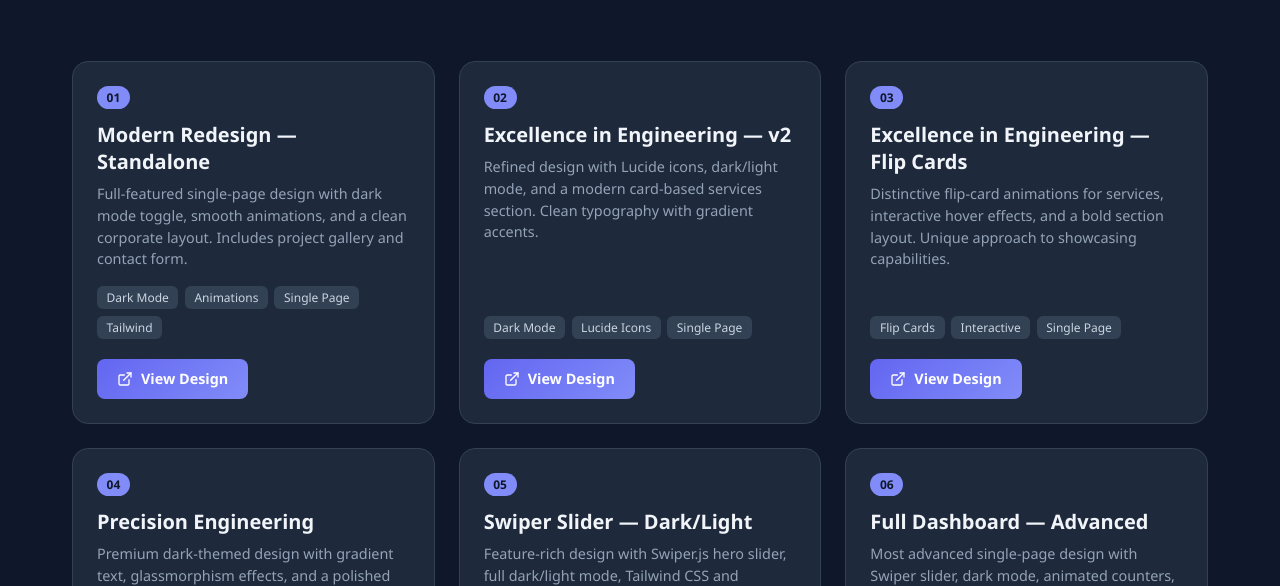
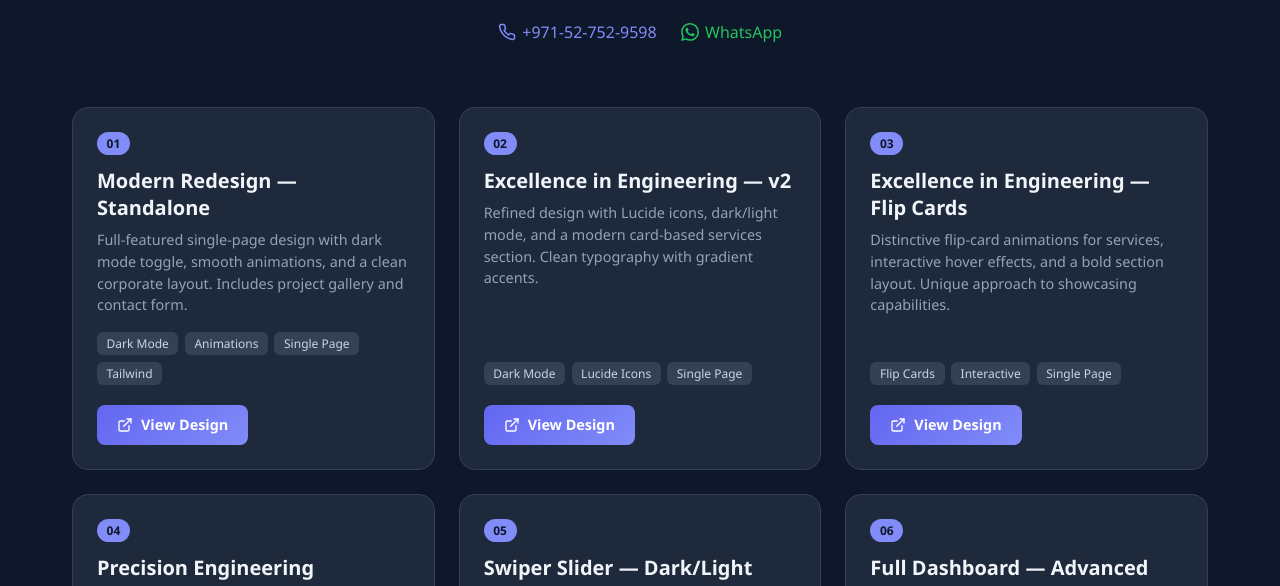
Before and after one commit to mujtaba9598-hasan/sample_technical_websites, a plain HTML site: page index.html in a window 1280 px wide. Shown: the part 176-762 px from the top of the page. Drawn offline with Linux system fonts and the light colour scheme.

Commit message:
Add contact info (call + WhatsApp) and Quartermasters FZC footer to index
Co-Authored-By: Claude Opus 4.6 (1M context) <noreply@anthropic.com>

```diff
--- a/index.html
+++ b/index.html
@@ -150,6 +150,16 @@
     <div class="header">
         <h1>Website Design Portfolio</h1>
         <p>Browse through different website designs built for a technical services company. Each option showcases a unique layout, style, and feature set.</p>
+        <div style="margin-top: 1.5rem; display: flex; justify-content: center; gap: 1.5rem; flex-wrap: wrap;">
+            <a href="tel:+971527529598" style="color: #818cf8; text-decoration: none; font-size: 1rem; display: inline-flex; align-items: center; gap: 0.4rem;">
+                <svg width="18" height="18" viewBox="0 0 24 24" fill="none" stroke="#818cf8" stroke-width="2" stroke-linecap="round" stroke-linejoin="round"><path d="M22 16.92v3a2 2 0 0 1-2.18 2 19.79 19.79 0 0 1-8.63-3.07 19.5 19.5 0 0 1-6-6 19.79 19.79 0 0 1-3.07-8.67A2 2 0 0 1 4.11 2h3a2 2 0 0 1 2 1.72c.127.96.361 1.903.7 2.81a2 2 0 0 1-.45 2.11L8.09 9.91a16 16 0 0 0 6 6l1.27-1.27a2 2 0 0 1 2.11-.45c.907.339 1.85.573 2.81.7A2 2 0 0 1 22 16.92z"/></svg>
+                +971-52-752-9598
+            </a>
+            <a href="https://wa.me/971527529598" target="_blank" style="color: #22c55e; text-decoration: none; font-size: 1rem; display: inline-flex; align-items: center; gap: 0.4rem;">
+                <svg width="18" height="18" viewBox="0 0 24 24" fill="#22c55e"><path d="M17.472 14.382c-.297-.149-1.758-.867-2.03-.967-.273-.099-.471-.148-.67.15-.197.297-.767.966-.94 1.164-.173.199-.347.223-.644.075-.297-.15-1.255-.463-2.39-1.475-.883-.788-1.48-1.761-1.653-2.059-.173-.297-.018-.458.13-.606.134-.133.298-.347.446-.52.149-.174.198-.298.298-.497.099-.198.05-.371-.025-.52-.075-.149-.669-1.612-.916-2.207-.242-.579-.487-.5-.669-.51-.173-.008-.371-.01-.57-.01-.198 0-.52.074-.792.372-.272.297-1.04 1.016-1.04 2.479 0 1.462 1.065 2.875 1.213 3.074.149.198 2.096 3.2 5.077 4.487.709.306 1.262.489 1.694.625.712.227 1.36.195 1.871.118.571-.085 1.758-.719 2.006-1.413.248-.694.248-1.289.173-1.413-.074-.124-.272-.198-.57-.347m-5.421 7.403h-.004a9.87 9.87 0 0 1-5.031-1.378l-.361-.214-3.741.982.998-3.648-.235-.374a9.86 9.86 0 0 1-1.51-5.26c.001-5.45 4.436-9.884 9.888-9.884 2.64 0 5.122 1.03 6.988 2.898a9.825 9.825 0 0 1 2.893 6.994c-.003 5.45-4.437 9.884-9.885 9.884m8.413-18.297A11.815 11.815 0 0 0 12.05 0C5.495 0 .16 5.335.157 11.892c0 2.096.547 4.142 1.588 5.945L.057 24l6.305-1.654a11.882 11.882 0 0 0 5.683 1.448h.005c6.554 0 11.89-5.335 11.893-11.893a11.821 11.821 0 0 0-3.48-8.413z"/></svg>
+                WhatsApp
+            </a>
+        </div>
     </div>
 
     <div class="grid">
@@ -284,7 +294,8 @@
     </div>
 
     <div class="footer">
-        Sample designs for demonstration purposes only. All contact information shown is fictional.
+        Sample designs for demonstration purposes only. All contact information shown is fictional.<br>
+        Powered by <strong style="color: #94a3b8;">Quartermasters FZC</strong>
     </div>
 
 </body>
```
